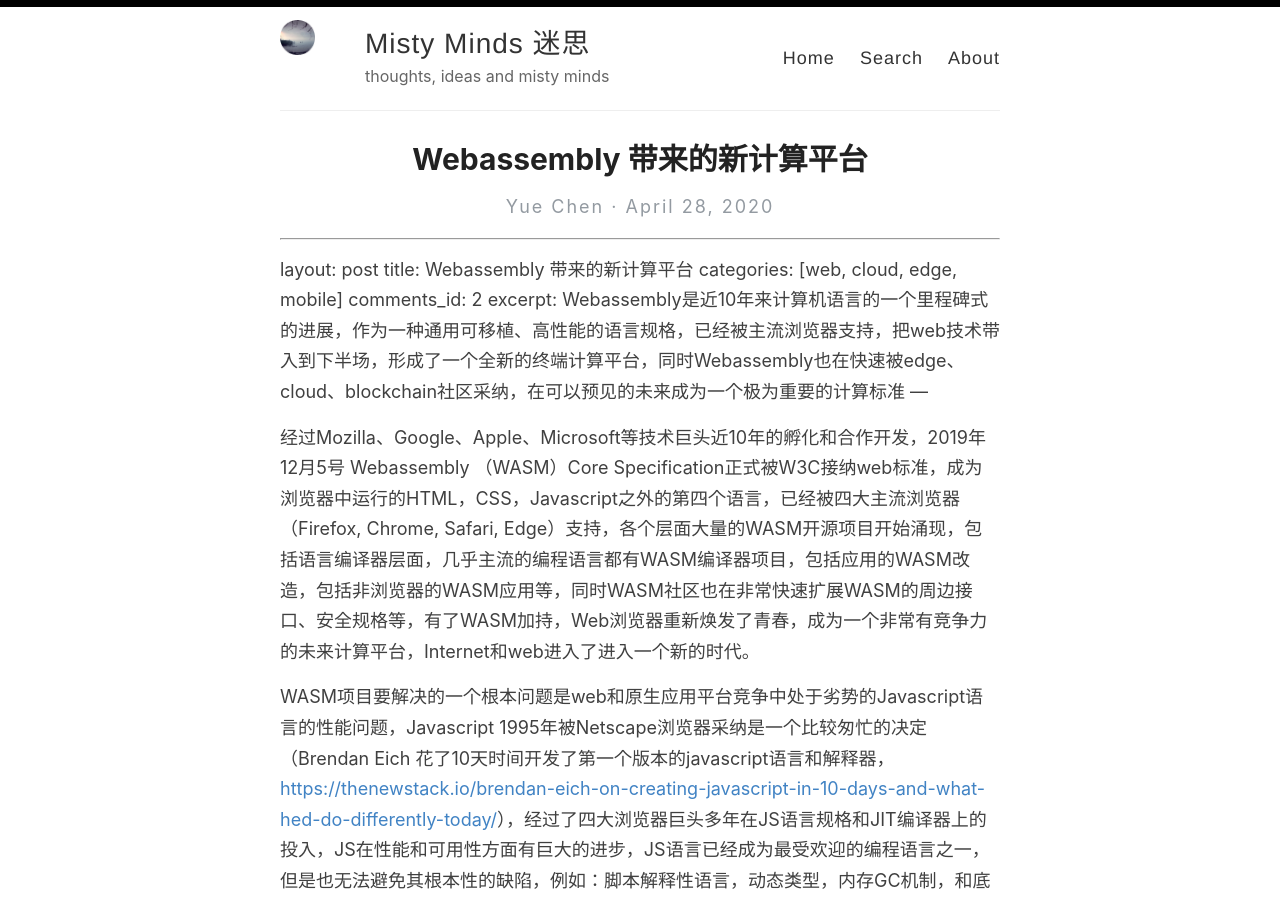
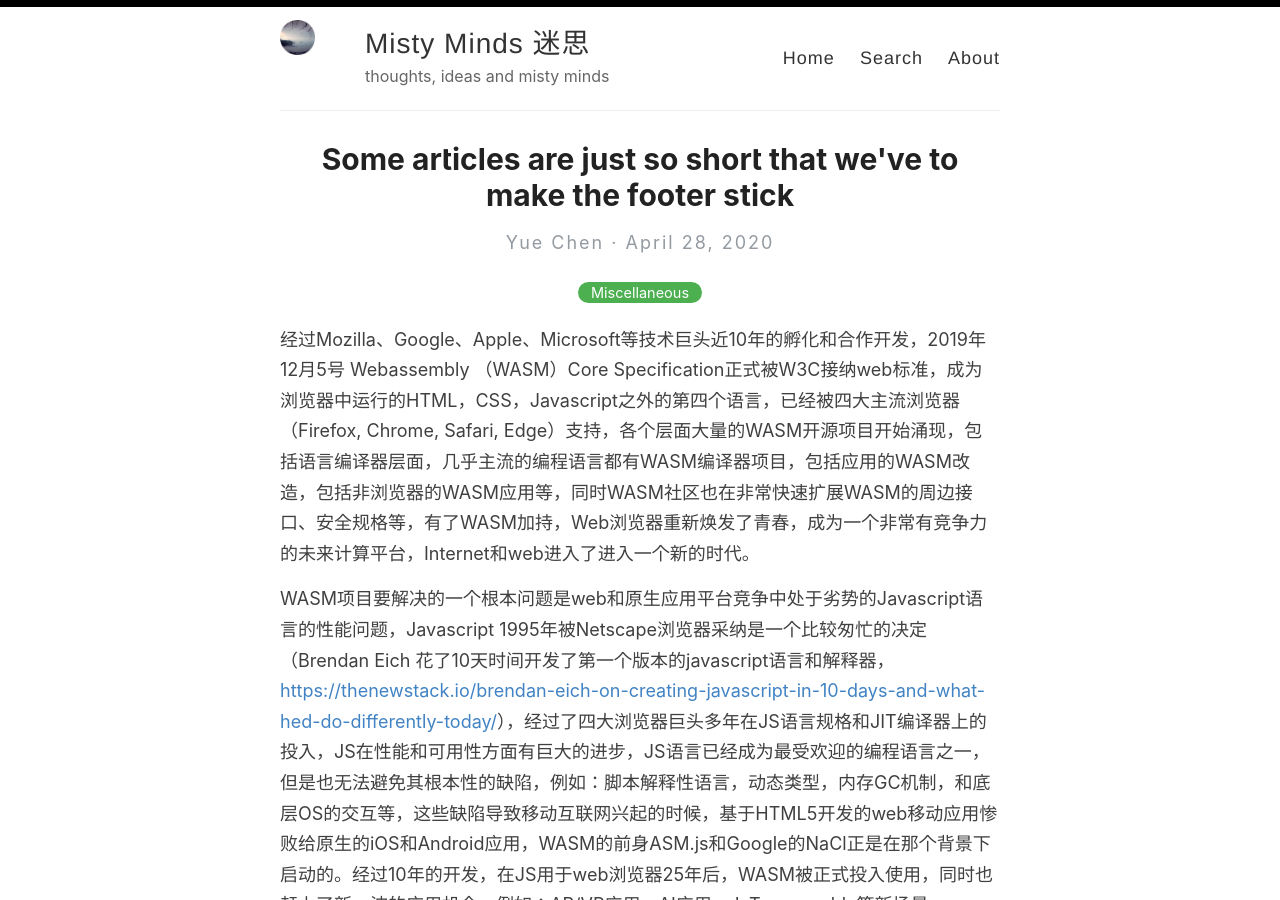
Before and after one commit to sbagga/mistyminds, a Jekyll site: the page built from _posts/2020-04-28-Webassembly-带来的新计算平台.md, in a window 1280 px wide and 900 px high. Built offline with Jekyll 4.4.1, drawn with Linux system fonts in a browser that asks for light colours; our own code applies the rules of GitHub Pages for plain Markdown files.

Commit message:
Update 2020-04-28-Webassembly-带来的新计算平台.md

```diff
--- a/_posts/2020-04-28-Webassembly-带来的新计算平台.md
+++ b/_posts/2020-04-28-Webassembly-带来的新计算平台.md
@@ -1,11 +1,9 @@
-
 ---
 layout: post
-title:  Webassembly 带来的新计算平台
-categories: [web, cloud, edge, mobile]
-comments_id: 2
-excerpt: Webassembly是近10年来计算机语言的一个里程碑式的进展，作为一种通用可移植、高性能的语言规格，已经被主流浏览器支持，把web技术带入到下半场，形成了一个全新的终端计算平台，同时Webassembly也在快速被edge、cloud、blockchain社区采纳，在可以预见的未来成为一个极为重要的计算标准
+title: Some articles are just so short that we've to make the footer stick
+categories: Miscellaneous
 ---
+
 
 经过Mozilla、Google、Apple、Microsoft等技术巨头近10年的孵化和合作开发，2019年12月5号 Webassembly （WASM）Core Specification正式被W3C接纳web标准，成为浏览器中运行的HTML，CSS，Javascript之外的第四个语言，已经被四大主流浏览器（Firefox, Chrome, Safari, Edge）支持，各个层面大量的WASM开源项目开始涌现，包括语言编译器层面，几乎主流的编程语言都有WASM编译器项目，包括应用的WASM改造，包括非浏览器的WASM应用等，同时WASM社区也在非常快速扩展WASM的周边接口、安全规格等，有了WASM加持，Web浏览器重新焕发了青春，成为一个非常有竞争力的未来计算平台，Internet和web进入了进入一个新的时代。
 
```
